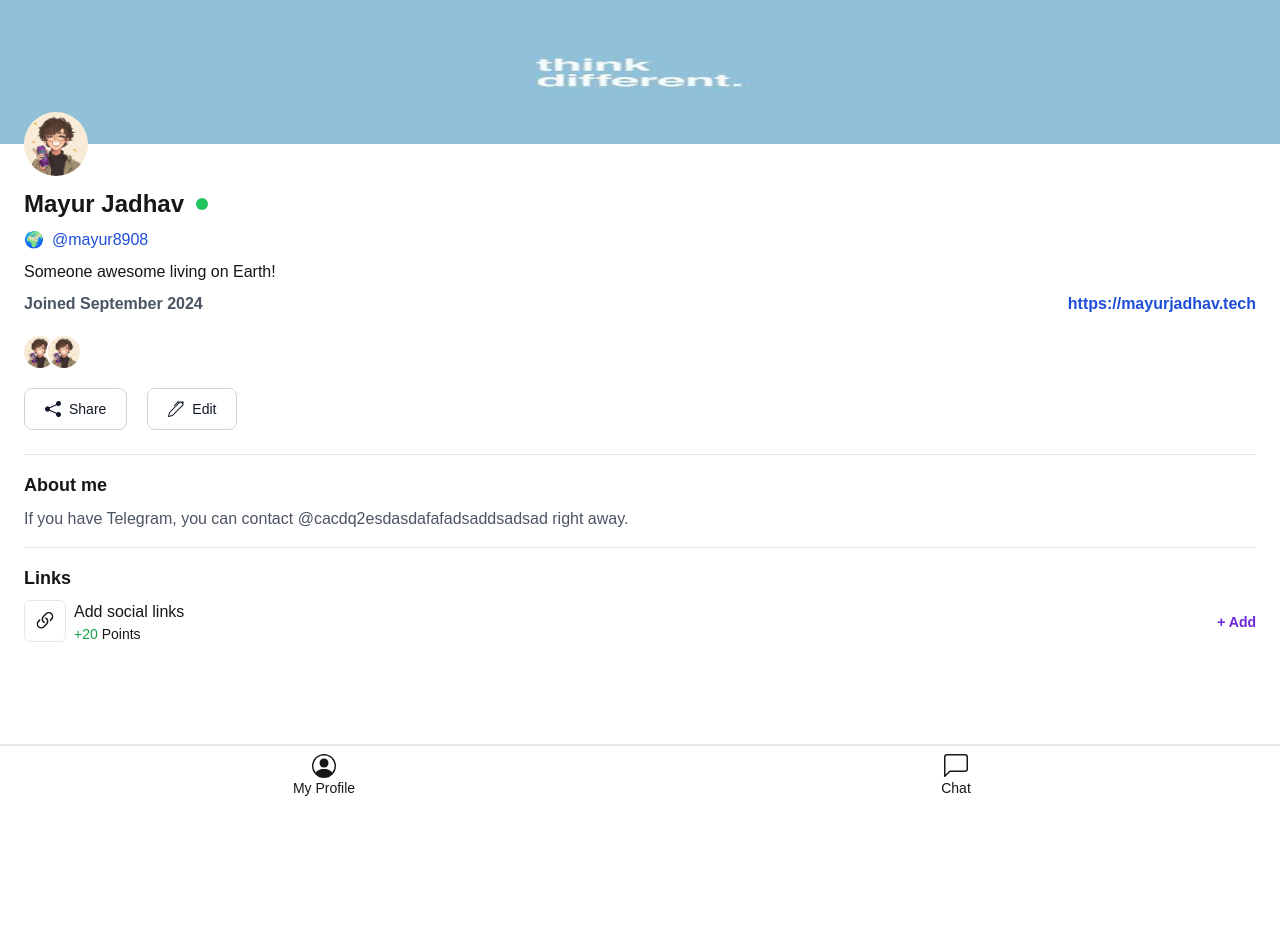
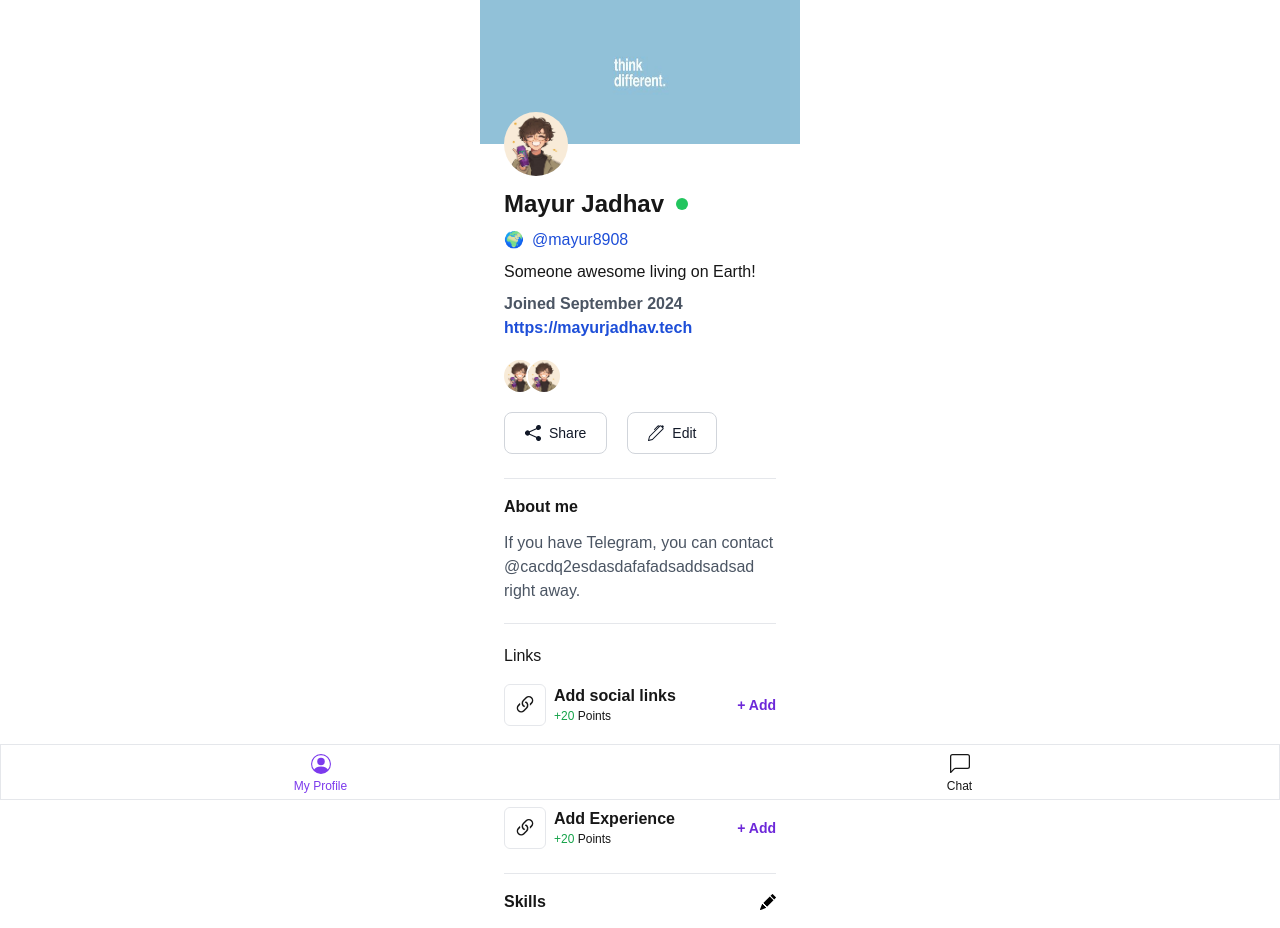
Before and after one commit to mayurjadhav2002/kaithia, a Next.js app: page /edit in a window 1280 px wide. Shown: the top 928 px of the page. Before the commit the page ends 800 px from the top, so only its background shows below. Built offline with nearby package versions, Linux system fonts and the light colour scheme.

Commit message:
bottom nav changes

```diff
--- /dev/null
+++ b/app/(pages)/chat/page.tsx
@@ -0,0 +1,9 @@
+import React from 'react'
+
+const page = () => {
+  return (
+    <div>Chat</div>
+  )
+}
+
+export default page
--- a/app/layout.tsx
+++ b/app/layout.tsx
@@ -1,7 +1,7 @@
 import type {Metadata} from "next";
 import localFont from "next/font/local";
 import "./globals.css";
-import Link from "next/link";
+import BottomTabs from "@/components/BottomTabs";
 
 const geistSans = localFont({
 	src: "./fonts/GeistVF.woff",
@@ -29,47 +29,13 @@ export default function RootLayout({
 			<body
 				className={`${geistSans.variable} ${geistMono.variable} antialiased`}
 			>
-       <div className="mb-16">
-       {children}
+				<div className="relative lg:w-2/4 lg:mx-auto w-full md:w-2/4 md:mx-auto xl:w-1/4 xl:mx-auto">
 
-       </div>
-				<div className='grid grid-cols-2 w-full fixed bottom-0 bg-white dark:bg-blue-800 h-14  p-2 border-t-2 '>
-					<Link
-						href='/profile'
-						className='w-full flex justify-evenly flex-col items-center '
-					>
-						<svg
-							xmlns='http://www.w3.org/2000/svg'
-							fill='currentColor'
-							className='bi bi-person-circle w-6 h-6'
-							viewBox='0 0 16 16'
-						>
-							<path d='M11 6a3 3 0 1 1-6 0 3 3 0 0 1 6 0' />
-							<path
-								fill-rule='evenodd'
-								d='M0 8a8 8 0 1 1 16 0A8 8 0 0 1 0 8m8-7a7 7 0 0 0-5.468 11.37C3.242 11.226 4.805 10 8 10s4.757 1.225 5.468 2.37A7 7 0 0 0 8 1'
-							/>
-						</svg>
-						<p className='text-sm'> My Profile</p>
-					</Link>
 
-					<Link
-						href='/profile'
-						className='w-full flex justify-evenly flex-col items-center +'
-					>
-						<svg
-							xmlns='http://www.w3.org/2000/svg'
-							width='16'
-							height='16'
-							fill='currentColor'
-							className='bi bi-person-circle w-6 h-6'
-							viewBox='0 0 16 16'
-						>
-							<path d='M14 1a1 1 0 0 1 1 1v8a1 1 0 0 1-1 1H4.414A2 2 0 0 0 3 11.586l-2 2V2a1 1 0 0 1 1-1zM2 0a2 2 0 0 0-2 2v12.793a.5.5 0 0 0 .854.353l2.853-2.853A1 1 0 0 1 4.414 12H14a2 2 0 0 0 2-2V2a2 2 0 0 0-2-2z' />
-						</svg>
-						<p className='text-sm'> Chat</p>
-					</Link>
+				<div className='mb-16'>{children}</div>
 				</div>
+				<BottomTabs/>
+
 			</body>
 		</html>
 	);
--- /dev/null
+++ b/components/BottomTabs.tsx
@@ -0,0 +1,54 @@
+"use client";
+import Link from "next/link";
+import {usePathname} from "next/navigation";
+import React from "react";
+
+const BottomTabs = () => {
+	const pathname = usePathname();
+
+	return (
+		<div className='grid grid-cols-2 w-full max-w-full fixed bottom-0 bg-white dark:bg-gray-900 h-14  border-[1px] border-gray-200 '>
+			<Link
+				href='/profile'
+				className={`w-full flex justify-evenly flex-col items-center ${
+					!pathname?.startsWith("/chat") ? "text-violet-600" : ""
+				}`}
+			>
+				<svg
+					xmlns='http://www.w3.org/2000/svg'
+					fill='currentColor'
+					className='bi bi-person-circle w-5 h-5 mt-1'
+					viewBox='0 0 16 16'
+				>
+					<path d='M11 6a3 3 0 1 1-6 0 3 3 0 0 1 6 0' />
+					<path
+						fill-rule='evenodd'
+						d='M0 8a8 8 0 1 1 16 0A8 8 0 0 1 0 8m8-7a7 7 0 0 0-5.468 11.37C3.242 11.226 4.805 10 8 10s4.757 1.225 5.468 2.37A7 7 0 0 0 8 1'
+					/>
+				</svg>
+				<p className='text-xs'> My Profile</p>
+			</Link>
+
+			<Link
+				href='/chat'
+				className={`w-full flex justify-evenly flex-col items-center ${
+					pathname?.startsWith("/chat") ? "text-violet-600" : ""
+				}`}
+			>
+				<svg
+					xmlns='http://www.w3.org/2000/svg'
+					width='16'
+					height='16'
+					fill='currentColor'
+					className='bi bi-person-circle w-5 h-5 mt-1'
+					viewBox='0 0 16 16'
+				>
+					<path d='M14 1a1 1 0 0 1 1 1v8a1 1 0 0 1-1 1H4.414A2 2 0 0 0 3 11.586l-2 2V2a1 1 0 0 1 1-1zM2 0a2 2 0 0 0-2 2v12.793a.5.5 0 0 0 .854.353l2.853-2.853A1 1 0 0 1 4.414 12H14a2 2 0 0 0 2-2V2a2 2 0 0 0-2-2z' />
+				</svg>
+				<p className='text-xs'> Chat</p>
+			</Link>
+		</div>
+	);
+};
+
+export default BottomTabs;
--- a/components/profile/Detail.tsx
+++ b/components/profile/Detail.tsx
@@ -63,19 +63,19 @@ const Detail = () => {
 
 			<hr className='my-4  text-gray-300' />
 
-			<div className='space-y-2'>
-				<h4 className='text-lg font-semibold'>About me</h4>
+			<div className='space-y-3'>
+				<h4 className='text-md font-semibold'>About me</h4>
 				<p className='text-gray-600 dark:text-gray-300'>
 					If you have Telegram, you can contact
 					@cacdq2esdasdafafadsaddsadsad right away.
 				</p>
 			</div>
 
-			<hr className='my-4 text-gray-300' />
+			<hr className='my-5 text-gray-300' />
 
-			<div className='space-y-2'>
-				<h4 className='text-lg font-semibold'>Links</h4>
-				<div className='flex justify-between items-center'>
+			<div className='space-y-4'>
+				<h4 className='text-md font-medium'>Links</h4>
+				<div className='flex justify-between items-center '>
 					<div className='flex items-start gap-2'>
 						<div className='p-2 border-[1px] rounded-md'>
 							<svg
@@ -90,8 +90,8 @@ const Detail = () => {
 						</div>
 
 						<div className='flex flex-col justify-between'>
-							<p className='font-medium'>Add social links </p>
-							<p className='text-sm'>
+							<p className='text-md font-semibold'>Add social links </p>
+							<p className='text-xs'>
 								{" "}
 								<span className='text-green-600'>+20</span>{" "}
 								Points
@@ -102,6 +102,64 @@ const Detail = () => {
                    <Link href={"/"} className="text-violet-700 font-semibold text-sm">+ Add</Link>
 				</div>
 			</div>
+
+			<hr className='mt-6 mb-4 text-gray-300' />
+
+
+			<div className='space-y-4'>
+				<h4 className='text-md font-medium'>Experiences</h4>
+				<div className='flex justify-between items-center '>
+					<div className='flex items-start gap-2'>
+						<div className='p-2 border-[1px] rounded-md'>
+							<svg
+								xmlns='http://www.w3.org/2000/svg'
+								fill='currentColor'
+								className='bi bi-pen w-6 h-6'
+								viewBox='0 0 16 16'
+							>
+								<path d='M4.715 6.542 3.343 7.914a3 3 0 1 0 4.243 4.243l1.828-1.829A3 3 0 0 0 8.586 5.5L8 6.086a1 1 0 0 0-.154.199 2 2 0 0 1 .861 3.337L6.88 11.45a2 2 0 1 1-2.83-2.83l.793-.792a4 4 0 0 1-.128-1.287z' />
+								<path d='M6.586 4.672A3 3 0 0 0 7.414 9.5l.775-.776a2 2 0 0 1-.896-3.346L9.12 3.55a2 2 0 1 1 2.83 2.83l-.793.792c.112.42.155.855.128 1.287l1.372-1.372a3 3 0 1 0-4.243-4.243z' />
+							</svg>
+						</div>
+
+						<div className='flex flex-col justify-between'>
+							<p className='text-md font-semibold'>Add Experience </p>
+							<p className='text-xs'>
+								{" "}
+								<span className='text-green-600'>+20</span>{" "}
+								Points
+							</p>
+						</div>
+					</div>
+
+                   <Link href={"/"} className="text-violet-700 font-semibold text-sm">+ Add</Link>
+				</div>
+			</div>
+
+			<hr className='mt-6 mb-4 text-gray-300' />
+			<div className='space-y-4'>
+
+				<div className="flex justify-between items-center">
+				<h4 className='text-md font-semibold'>Skills</h4>
+				<Link href={"/"} className="text-violet-700 font-semibold text-sm">
+				<svg xmlns="http://www.w3.org/2000/svg" className="bi bi-pencil-fill w-4 h-4" viewBox="0 0 16 16">
+  <path d="M12.854.146a.5.5 0 0 0-.707 0L10.5 1.793 14.207 5.5l1.647-1.646a.5.5 0 0 0 0-.708zm.646 6.061L9.793 2.5 3.293 9H3.5a.5.5 0 0 1 .5.5v.5h.5a.5.5 0 0 1 .5.5v.5h.5a.5.5 0 0 1 .5.5v.5h.5a.5.5 0 0 1 .5.5v.207zm-7.468 7.468A.5.5 0 0 1 6 13.5V13h-.5a.5.5 0 0 1-.5-.5V12h-.5a.5.5 0 0 1-.5-.5V11h-.5a.5.5 0 0 1-.5-.5V10h-.5a.5.5 0 0 1-.175-.032l-.179.178a.5.5 0 0 0-.11.168l-2 5a.5.5 0 0 0 .65.65l5-2a.5.5 0 0 0 .168-.11z"/>
+</svg>
+				</Link>
+
+				</div>
+				<div className='flex justify-start items-center gap-1 flex-wrap '>
+					<p className="px-2 py-1.5 text-md font-medium border-[1px] rounded-lg">Javascript</p>
+					<p className="px-2 py-1.5 text-md font-medium border-[1px] rounded-lg">Python</p>
+
+					<p className="px-2 py-1.5 text-md font-medium border-[1px] rounded-lg">React</p>
+
+					<p className="px-2 py-1.5 text-md font-medium border-[1px] rounded-lg">Node</p>
+					<p className="px-2 py-1.5 text-md font-medium border-[1px] rounded-lg">RestAPI</p>
+
+				</div>
+			</div>
+
 		</div>
 	);
 };
```
